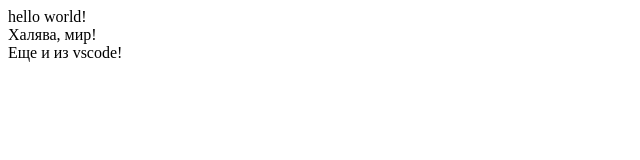
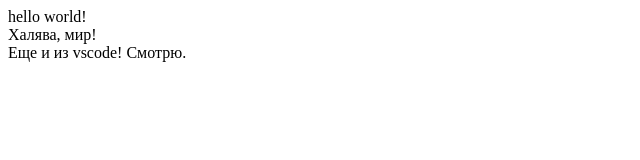
Before and after one commit to Wolchenok57/wolchenok57.github.io, a plain HTML site: page index.html in a window 1280 px wide. Shown: the full height of the page, 0-640 px from the left. Drawn offline with Linux system fonts and the light colour scheme.

Commit message:
написал, сто смотрю

```diff
--- a/index.html
+++ b/index.html
@@ -9,6 +9,7 @@
 	hello world!<br>
 	Халява, мир!<br>
 	Еще и из vscode!
+	Смотрю.
 </body>
 
 </html>
```
